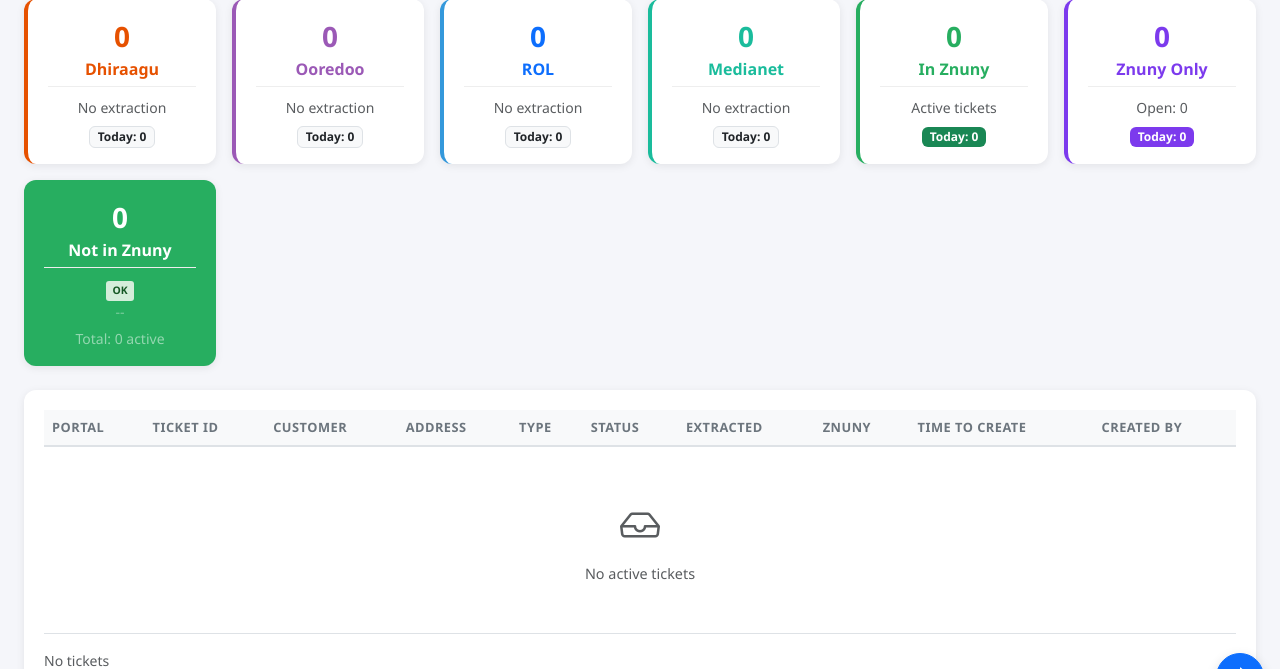
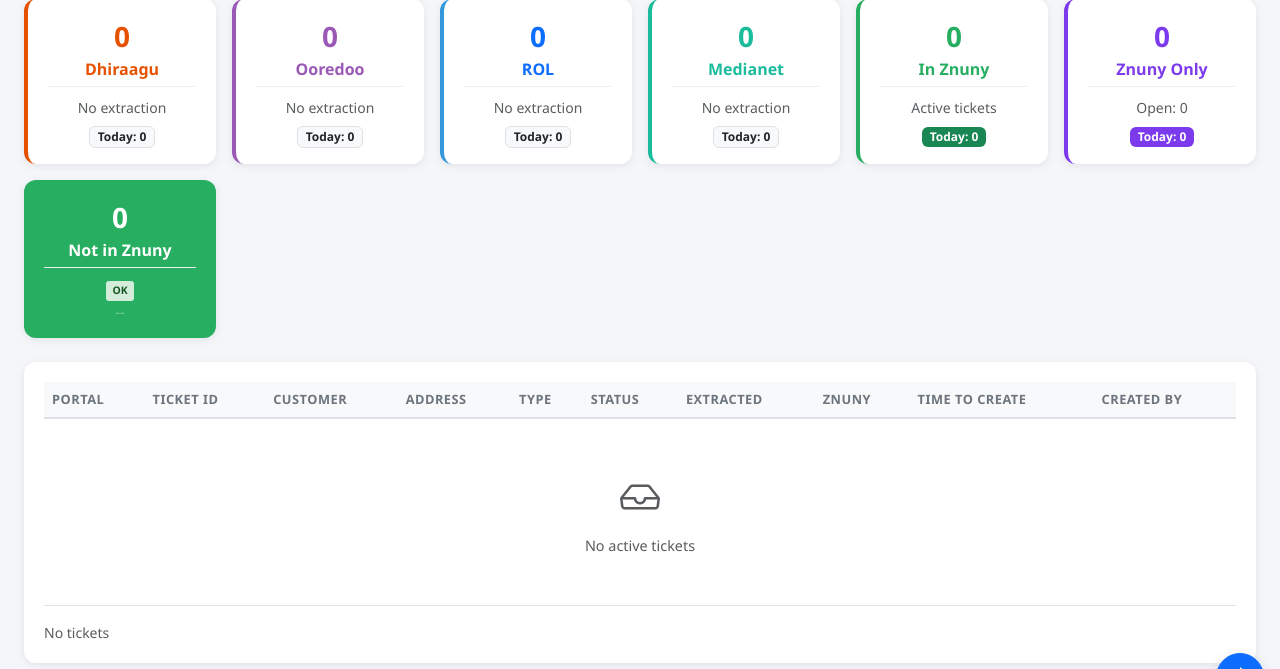
Before and after one commit to rishal1123/ticket-extractor, a FastAPI app: page / in a window 1280 px wide. Shown: the part 83-752 px from the top of the page. Run offline with FastAPI, Linux system fonts and the light colour scheme; data that the repository does not hold is empty; some libraries are stand-ins or nearby versions.

Commit message:
Remove 'Total: X active' from 'Not in Znuny' card
Co-Authored-By: Claude Opus 4.5 <noreply@anthropic.com>

```diff
--- a/templates/dashboard.html
+++ b/templates/dashboard.html
@@ -169,9 +169,6 @@
                 <div class="fw-semibold mb-1 text-white" id="notInZnunyLabel">Not in Znuny</div>
                 <div class="extraction-info">
                     <small class="text-white-50" id="znunySyncInfo">--</small>
-                </div>
-                <div class="today-count mt-1">
-                    <small class="text-white-50">Total: <span id="totalTickets">0</span> active</small>
                 </div>
             </div>
         </div>
@@ -498,7 +495,6 @@ async function loadStats() {
         const response = await fetch('/api/stats');
         const stats = await response.json();
 
-        document.getElementById('totalTickets').textContent = stats.total || 0;
         document.getElementById('notInZnuny').textContent = stats.not_in_znuny || 0;
 
         const portals = stats.by_portal || {};
```
